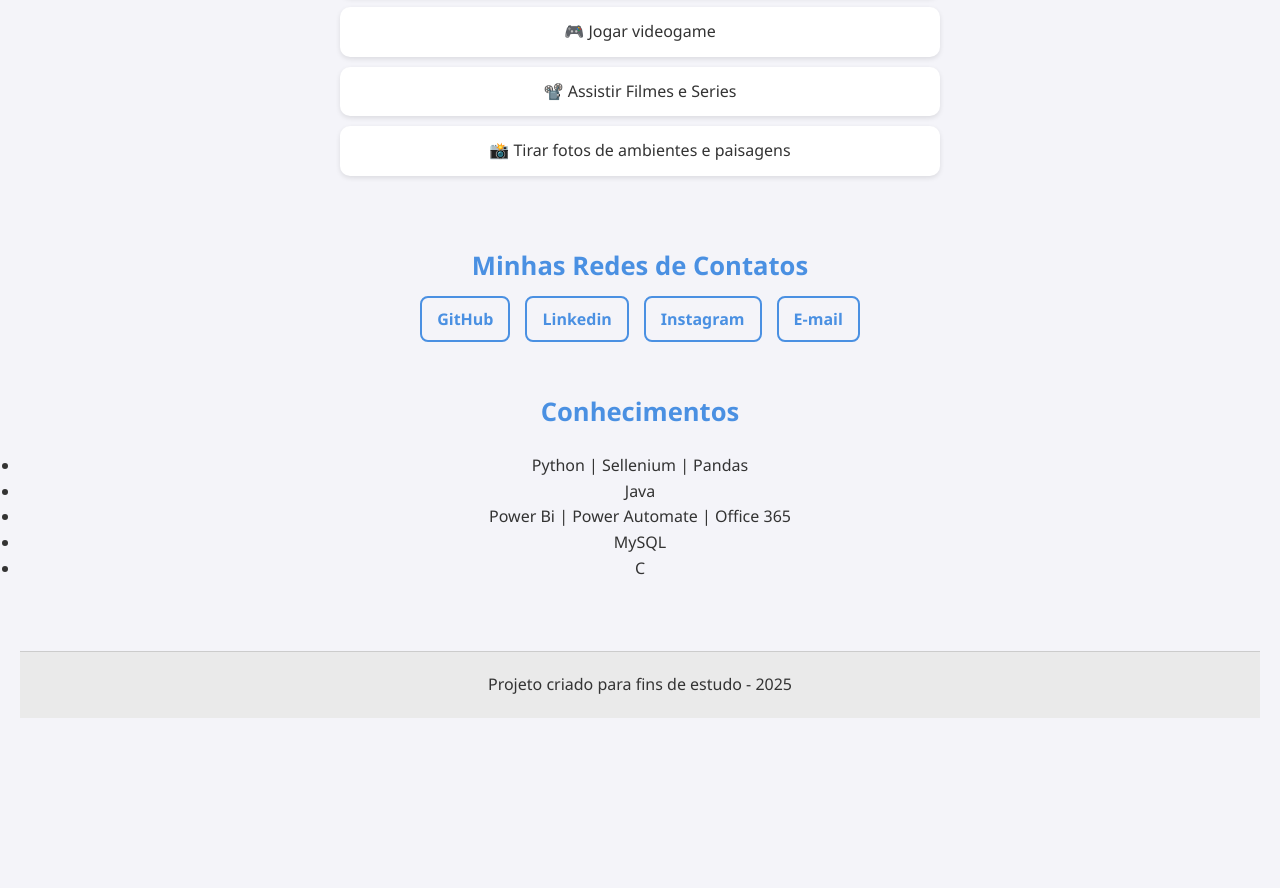
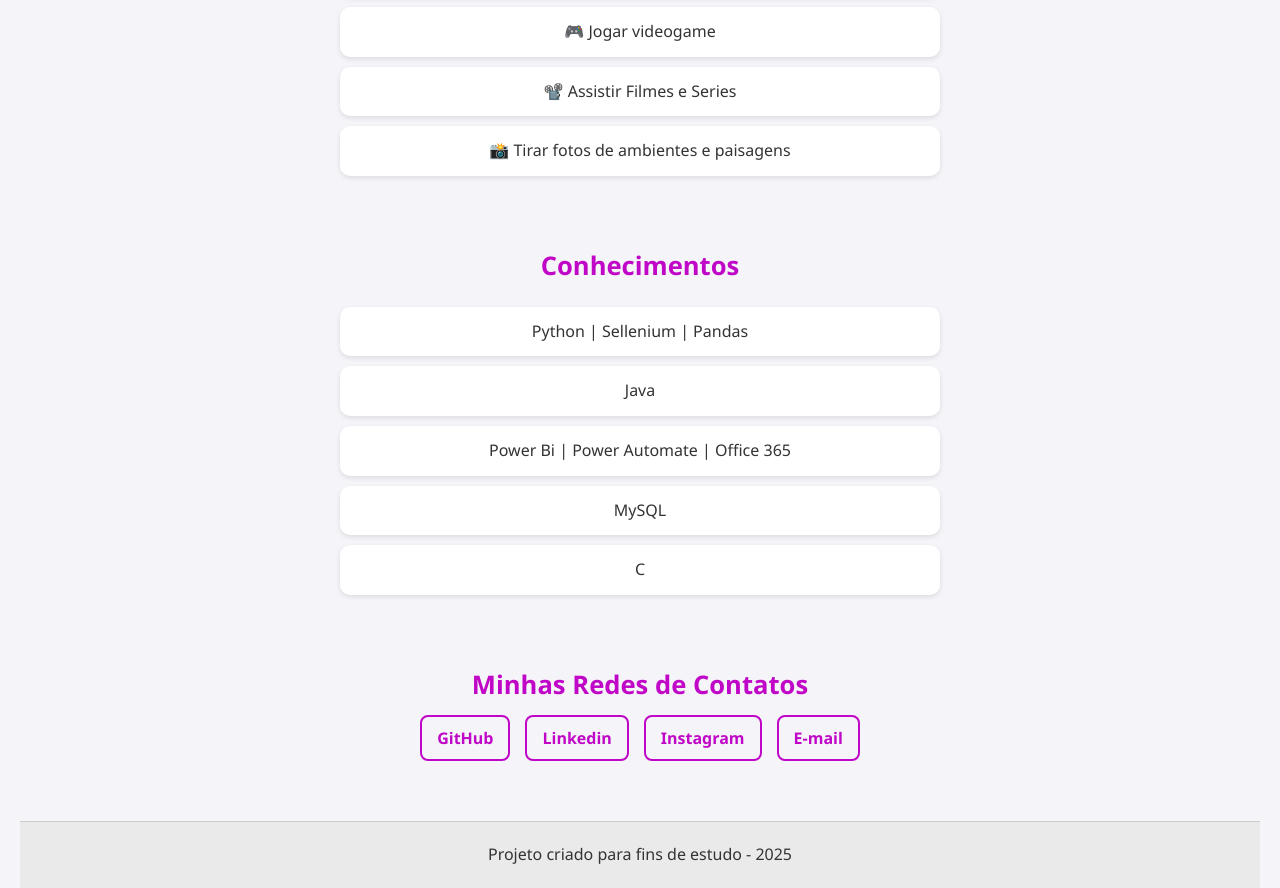
Before and after one commit to annyfiorese/devops_semana2_formativa, a plain HTML site: page sobre-mim/index.html in a window 1280 px wide. Shown: the part 375-1263 px from the top of the page. Before the commit the page ends 1093 px from the top, so only its background shows below. Drawn offline with Linux system fonts and the light colour scheme.

Commit message:
Feat: mudanças de cores style e de ordem no html

```diff
--- a/sobre-mim/index.html
+++ b/sobre-mim/index.html
@@ -23,6 +23,17 @@
     </section>
 
     <section>
+      <h2>Conhecimentos</h2>
+      <ul class="conhecimentos">
+        <li>Python | Sellenium | Pandas</li>
+        <li>Java</li>
+        <li>Power Bi | Power Automate | Office 365</li>
+        <li>MySQL</li>
+        <li>C</li>
+      </ul>
+    </section>
+
+    <section>
       <h2>Minhas Redes de Contatos</h2>
       <ul class="redes">
         <li>
@@ -44,17 +55,6 @@
       </ul>
     </section>
 
-    <section>
-      <h2>Conhecimentos</h2>
-      <ul class="conhecimentos">
-        <li>Python | Sellenium | Pandas</li>
-        <li>Java</li>
-        <li>Power Bi | Power Automate | Office 365</li>
-        <li>MySQL</li>
-        <li>C</li>
-      </ul>
-    </section>
-
     <footer>
       <p>Projeto criado para fins de estudo - 2025</p>
     </footer>
--- a/sobre-mim/style.css
+++ b/sobre-mim/style.css
@@ -13,7 +13,7 @@ body {
 }
 
 header {
-  background-color: #4a90e2;
+  background-color: #c006c7;
   color: white;
   padding: 40px 20px;
   text-align: center;
@@ -33,7 +33,7 @@ section {
 section h2 {
   font-size: 1.6em;
   margin-bottom: 20px;
-  color: #4a90e2;
+  color: #c006c7;
 }
 
 ul.interesses {
@@ -62,16 +62,16 @@ ul.redes {
 
 ul.redes li a {
   text-decoration: none;
-  color: #4a90e2;
+  color: #c006c7;
   font-weight: bold;
   padding: 10px 15px;
-  border: 2px solid #4a90e2;
+  border: 2px solid #c006c7;
   border-radius: 8px;
   transition: all 0.3s ease;
 }
 
 ul.redes li a:hover {
-  background-color: #4a90e2;
+  background-color: #c006c7;
   color: white;
 }
 
@@ -82,3 +82,18 @@ footer {
   margin-top: 40px;
   border-top: 1px solid #ccc;
 }
+
+ul.conhecimentos {
+  list-style: none;
+  padding: 0;
+  max-width: 600px;
+  margin: 0 auto;
+}
+
+ul.conhecimentos li {
+  background-color: #ffffff;
+  padding: 12px 20px;
+  margin-bottom: 10px;
+  border-radius: 10px;
+  box-shadow: 0 2px 5px rgba(0, 0, 0, 0.1);
+}
```
